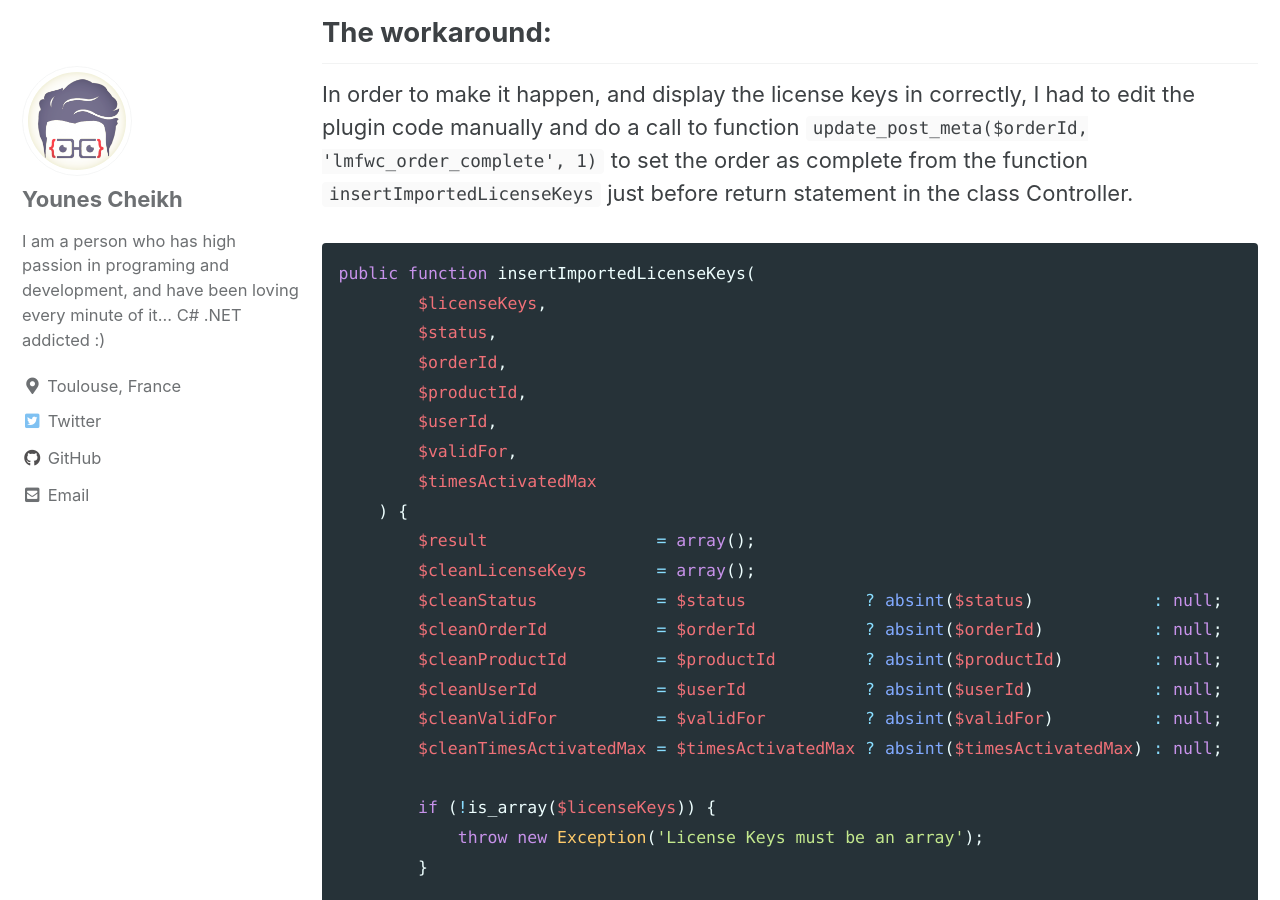
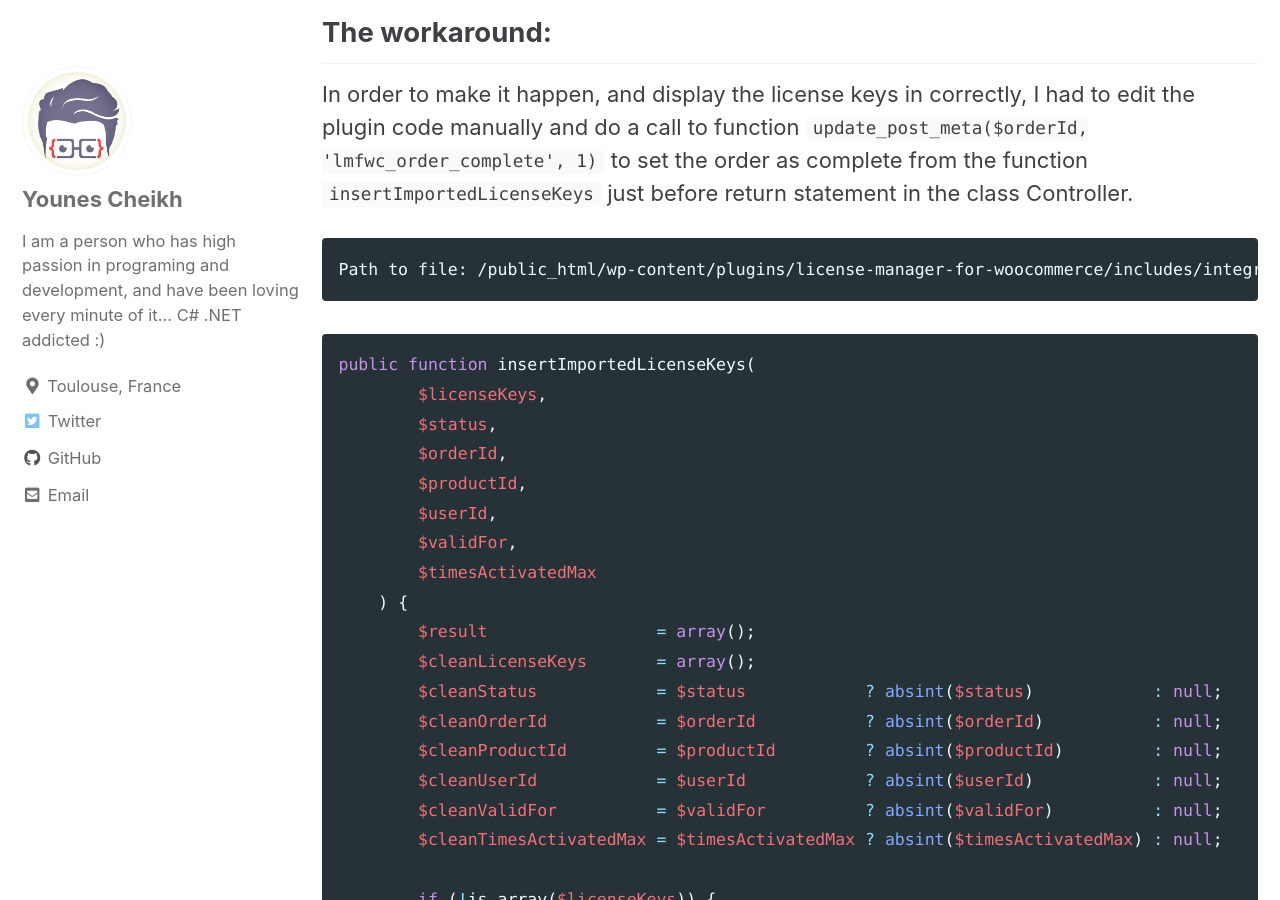
Before and after one commit to cyounes/cyounes.github.io, a Jekyll site: the page built from _posts/2021-03-25-display-license-keys-on-wp-licenses-manager.md, in a window 1280 px wide and 900 px high, scrolled down 1545 px. Built offline with Jekyll 4.4.1, drawn with Linux system fonts in a browser that asks for light colours; cached includes are drawn as plain includes; comment, search, counter and statistics services are not loaded.

Commit message:
Create 2021-03-25-display-license-keys-on-wp-licenses-manager.md

````diff
--- a/_posts/2021-03-25-display-license-keys-on-wp-licenses-manager.md
+++ b/_posts/2021-03-25-display-license-keys-on-wp-licenses-manager.md
@@ -48,6 +48,10 @@ When manually entering a key by fulfilling the form or importing from files/clip
 ## The workaround:
 
 In order to make it happen, and display the license keys in correctly, I had to edit the plugin code manually and do a call to function `update_post_meta($orderId, 'lmfwc_order_complete', 1)` to set the order as complete from the function `insertImportedLicenseKeys` just before return statement in the class Controller.
+
+```
+Path to file: /public_html/wp-content/plugins/license-manager-for-woocommerce/includes/integrations/woocommerce/Controller.php
+```
 
 {% highlight php %}
 public function insertImportedLicenseKeys(
````
